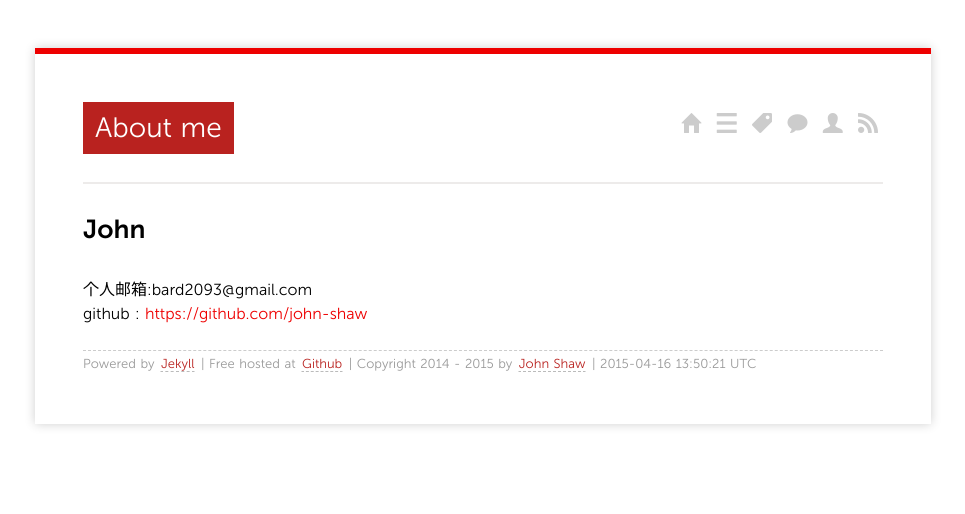
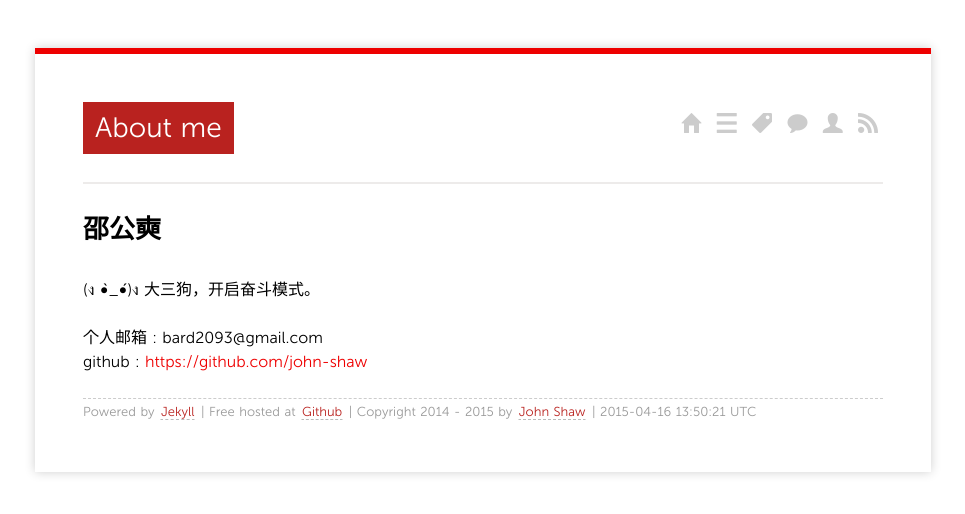
Before and after one commit to John-Shaw/John-Shaw.github.io, a Jekyll site: the page built from about/index.md, in a window 1280 px wide. Shown: the top 514 px of the page, without its empty margins (157-1122 px from the left). Built offline with Jekyll 4.4.1, drawn with Linux system fonts in a browser that asks for light colours; nearby versions of some CDN libraries; Markdown is read by kramdown in place of the engine named in the settings; comment, search, counter and statistics services are not loaded.

Commit message:
改了一些描述信息

```diff
--- a/_layouts/post.html
+++ b/_layouts/post.html
@@ -8,7 +8,7 @@ layout: default
 <section class="meta">
 <hr/>
 <span class="author">
-  <a href="http://github.com/john-shaw">{{ site.author }}</a> - iOS开发者，大三学生，兴趣主要在软件构架，编译器设计，编程语言设计。
+  <a href="http://github.com/john-shaw">{{ site.author }}</a> - iOS开发者，大三学生，兴趣广泛，即将要饭。
 </span>
 <br />
 <span class="license">
--- a/about/index.md
+++ b/about/index.md
@@ -4,7 +4,9 @@ layout: page
 comments: yes
 ---
 
-##John
+##邵公奭
 
-个人邮箱:bard2093@gmail.com
-github : [https://github.com/john-shaw](https://github.com/john-shaw)
+(ง •̀_•́)ง 大三狗，开启奋斗模式。
+
+个人邮箱	:	bard2093@gmail.com
+github 	: 	[https://github.com/john-shaw](https://github.com/john-shaw)
```
Also changed, not shown: guestbook/index.md (+1 -1 lines).
